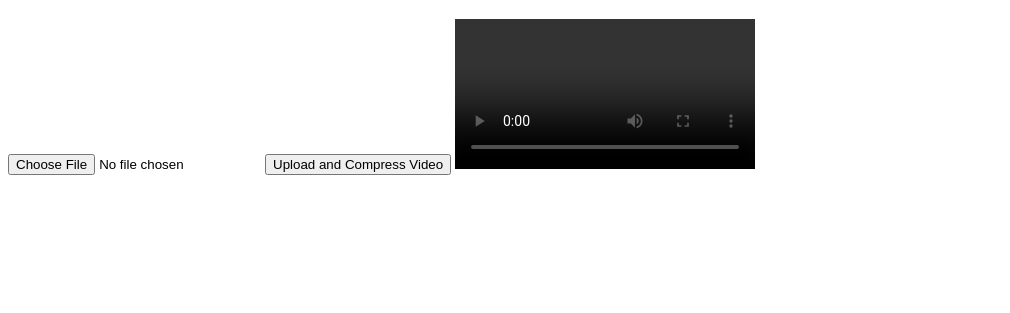
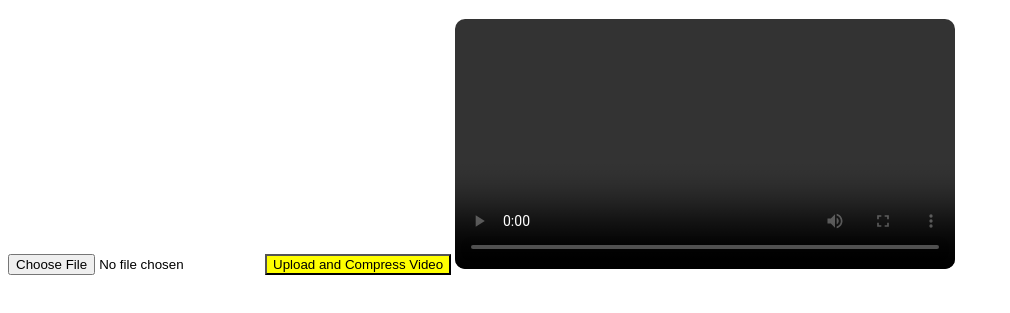
Before and after one commit to YitingLiu97/video-compression, a website: page index.html in a window 1280 px wide. Shown: the part 61-374 px from the top of the page, without its empty margins (0-1010 px from the left). Drawn offline with Linux system fonts and the light colour scheme.

Commit message:
applying fixed video size

```diff
--- a/index.html
+++ b/index.html
@@ -1,10 +1,12 @@
 <!DOCTYPE html>
 <html lang="en">
 <head>
+    <link rel="stylesheet" href="style.css">
     <meta charset="UTF-8">
     <meta name="viewport" content="width=device-width, initial-scale=1.0">
     <title>Video Compressor</title>
 </head>
+
 <body>
     <h1>Video Compressor</h1>
     <input type="file" id="videoInput" accept="video/*">
--- a/style.css
+++ b/style.css
@@ -0,0 +1,10 @@
+#videoPreview{
+    width: 500px;
+    height: auto;
+    border-radius: 10px;
+}
+
+
+button{
+    background-color: yellow;
+}
```
